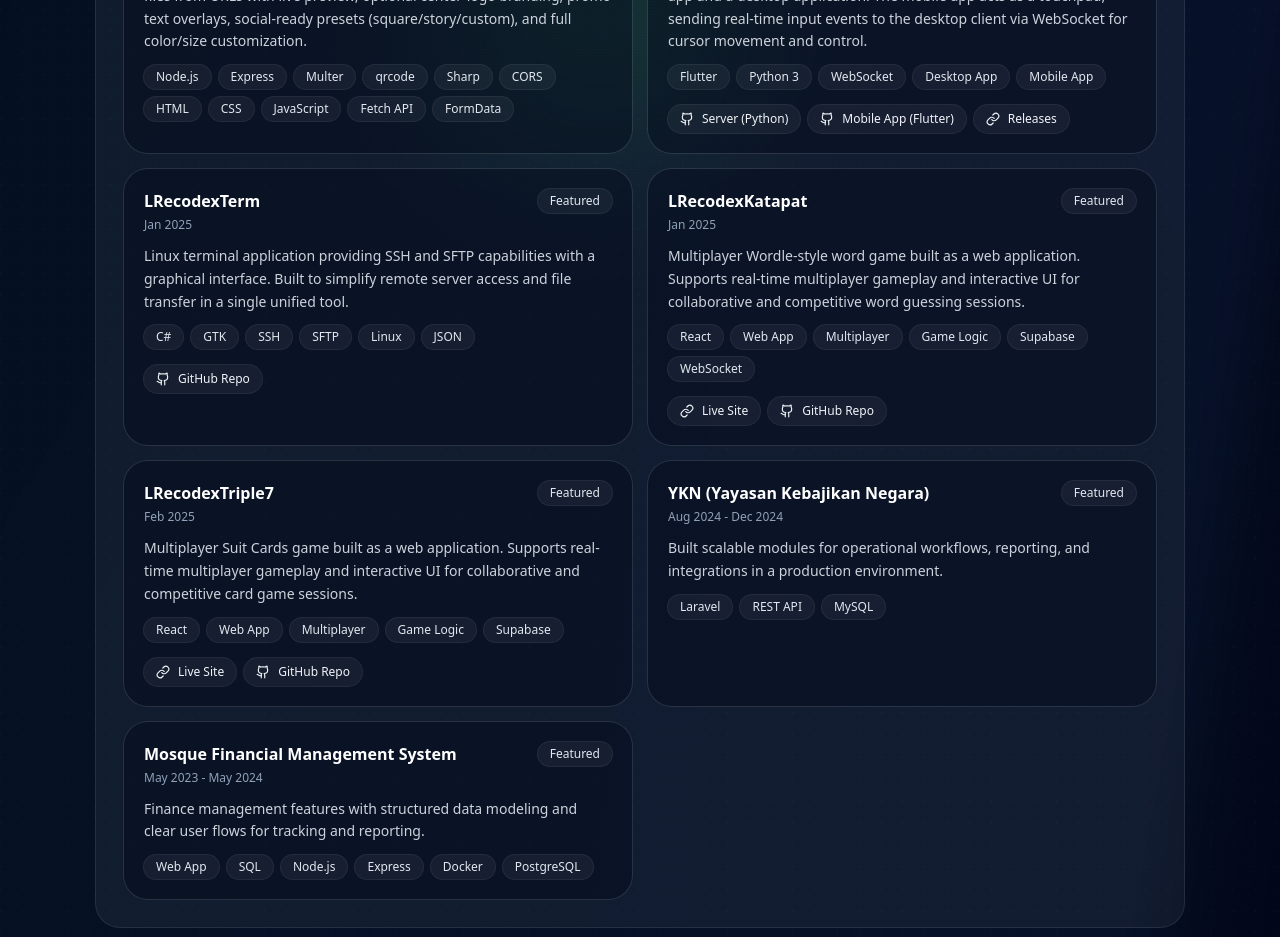
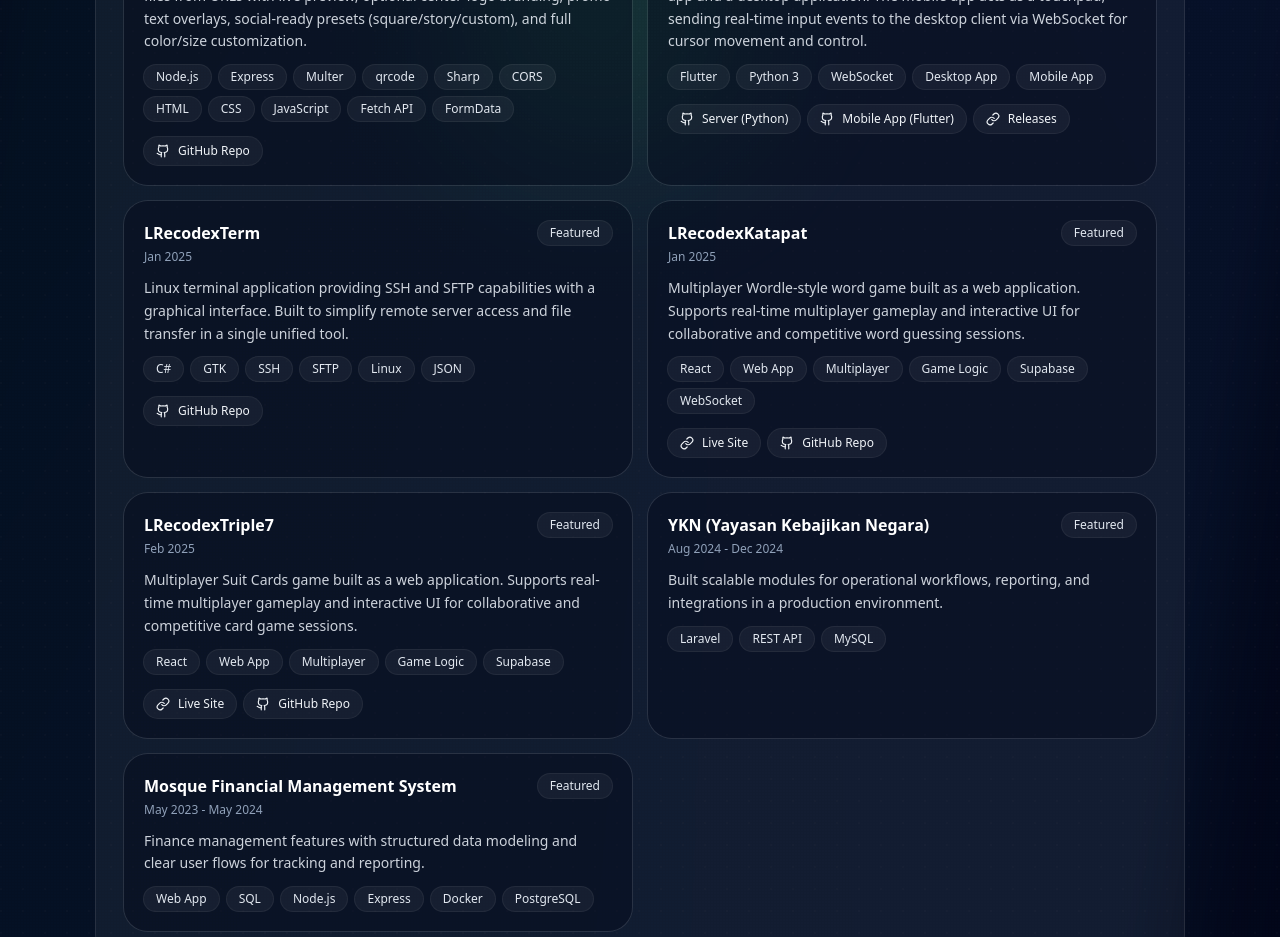
Before and after one commit to LRecodex/portfolio-azim, a React (Vite) app: page / in a window 1280 px wide. Shown: the part 3380-4317 px from the top of the page. Built offline with nearby package versions, Linux system fonts and the light colour scheme.

Commit message:
Add GitHub repository link to QR Generator project

```diff
--- a/src/data/portfolio.ts
+++ b/src/data/portfolio.ts
@@ -302,6 +302,13 @@ export const projects: Project[] = [
       "Fetch API",
       "FormData",
     ],
+    links: [
+      {
+        label: "GitHub Repo",
+        href: "https://github.com/LRecodex/QR-Gen",
+        kind: "repo",
+      },
+    ],
   },
   {
     name: "Remote Mouse",
```
